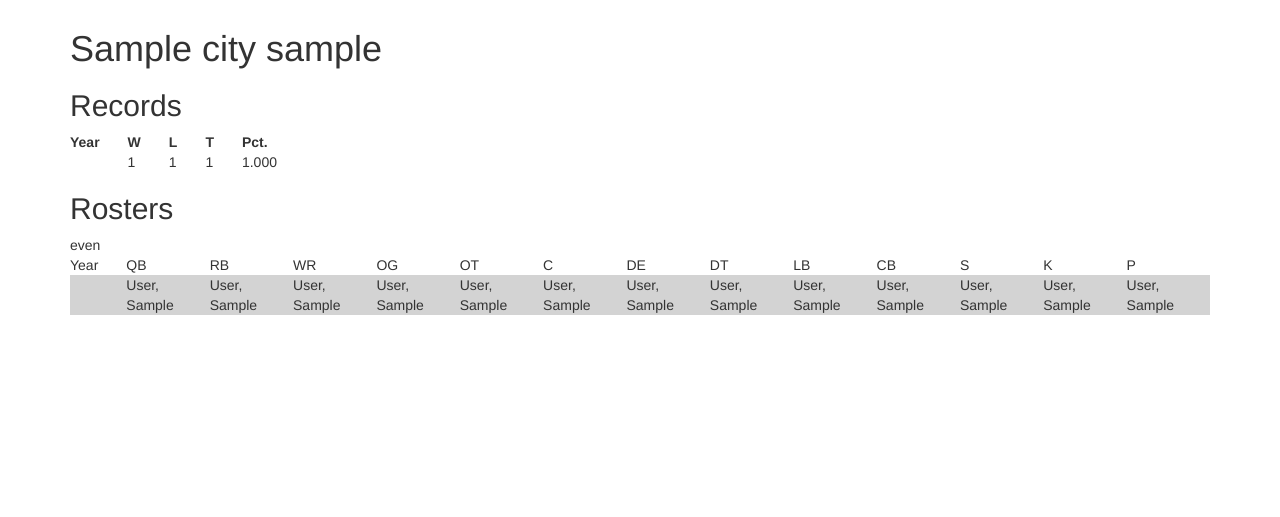
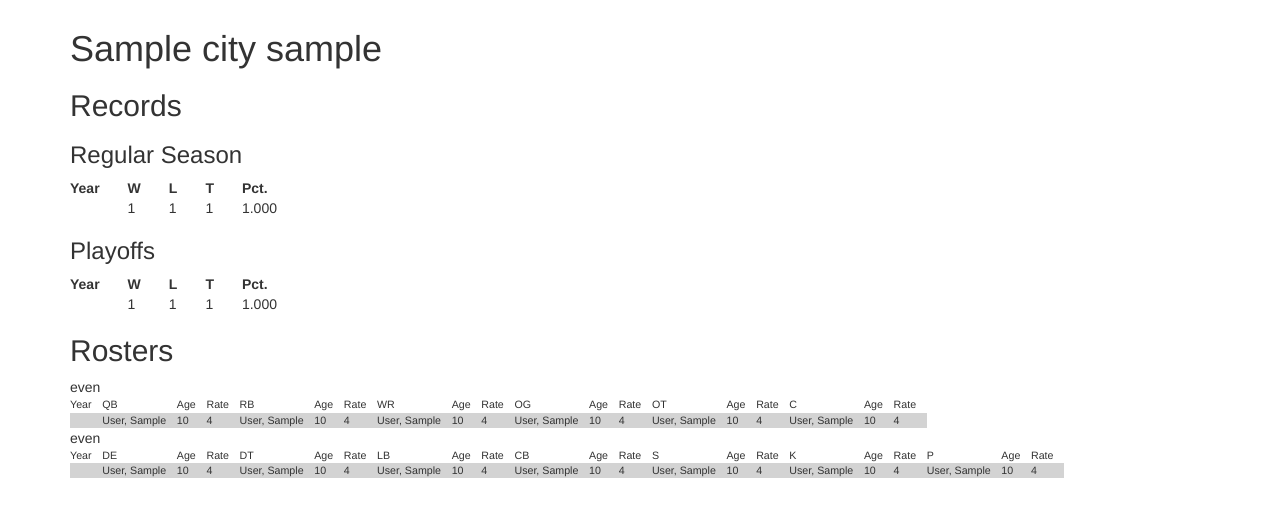
Before and after one commit to gvpeek/django_football, a Django app: page /team/history/1/ in a window 1280 px wide. Shown: the part 51-568 px from the top of the page. Run offline with Django 3.2, Linux system fonts and the light colour scheme; tables that the repository leaves empty hold one stand-in row (values such as "Sample post"); parts of the project's set-up code (start-up, migrations or seed data) failed here and were passed over; some libraries are stand-ins or nearby versions.

Commit message:
#15 restructured roster display and added playoff standings on team history page. Added link to team history on team yearly detail page.

```diff
--- a/django_football/static/css/django_football.css
+++ b/django_football/static/css/django_football.css
@@ -39,3 +39,8 @@ td, th {
 .even {
   background-color: lightgray;
 }
+
+#roster_history td {
+  font-size: 8pt;
+  padding-right: 1em;
+}
--- a/django_football/teams/views.py
+++ b/django_football/teams/views.py
@@ -6,7 +6,7 @@ from django.core.exceptions import ObjectDoesNotExist
 from .models import Team, Roster
 from core.models import Year
 from leagues.models import Game, Schedule, Champions, PlayoffTeams
-from stats.models import GameStats, TeamStats
+from stats.models import GameStats, TeamStats, PlayoffTeamStats
 
 def get_game_outcome(game, team, opponent):
     try:
@@ -78,6 +78,7 @@ def show_team_detail(request, team_id, year):
 def show_team_history(request, team_id):
     team = Team.objects.get(id=team_id)
     team_stats = TeamStats.objects.filter(team=team_id).order_by('year')
+    playoff_stats = PlayoffTeamStats.objects.filter(team=team_id).order_by('year')
     championship_years = [champion.year.year for champion in Champions.objects.select_related().filter(team=team_id)]
     playoff_years = {playoff.year.year : playoff.seed for playoff in PlayoffTeams.objects.select_related().filter(team=team_id)}
     print playoff_years
@@ -87,6 +88,7 @@ def show_team_history(request, team_id):
     context = RequestContext(request, {
             'team' : team,
             'team_stats' : team_stats,
+            'playoff_stats' : playoff_stats,
             'team_rosters' : team_rosters,
             'championship_years' : championship_years,
             'playoff_years' : playoff_years,
--- a/django_football/templates/team_detail.html
+++ b/django_football/templates/team_detail.html
@@ -2,6 +2,7 @@
 {% block content %}
 
 	<h1>{{ team.city }} {{ team.nickname }}</h1>
+    <a href="{% url 'teams.views.show_team_history' team.id %}">Team History</a>
 
     <div id="team_roster">
     <h2>Roster</h2>
--- a/django_football/templates/team_history.html
+++ b/django_football/templates/team_history.html
@@ -7,6 +7,7 @@
 		<h1>{{ team.city }} {{ team.nickname }}</h1>
 
         <h2>Records</h2>
+        <h3>Regular Season</h3>
         <div id="standings_history">
             <table>
                 <tr>
@@ -33,6 +34,32 @@
                 </tr>
             {% endfor %}
             </table>
+            <h3>Playoffs</h3>
+            <table>
+                <tr>
+                    <th>Year</th>
+                    <th>W</th>
+                    <th>L</th>
+                    <th>T</th>
+                    <th>Pct.</th>
+                </tr>
+    		{% for stat in playoff_stats %}
+                {% if stat.year.year in championship_years %}
+                    <tr class="championship">
+                {% else %}
+                    <tr>
+                {% endif %}
+                    {% with stat.year.year as year %}
+                    <th>{{ year }}</th>
+                    <td>{{ stat.wins }}</td>
+                    <td>{{ stat.losses }}</td>
+                    <td>{{ stat.ties }}</td>
+                    <td>{{ stat.pct }}</td>
+                    <td>{{ playoff_years | dictget:year }}</td>
+                    {% endwith %}
+                </tr>
+            {% endfor %}
+            </table>
         </div>
 
         <h2>Rosters</h2>
@@ -40,19 +67,12 @@
             <table>
                 <tr>
                     <td>Year</td>
-                    <td>QB</td>
-                    <td>RB</td>
-                    <td>WR</td>
-                    <td>OG</td>
-                    <td>OT</td>
-                    <td>C</td>
-                    <td>DE</td>
-                    <td>DT</td>
-                    <td>LB</td>
-                    <td>CB</td>
-                    <td>S</td>
-                    <td>K</td>
-                    <td>P</td>
+                    <td>QB</td><td>Age</td><td>Rate</td>
+                    <td>RB</td><td>Age</td><td>Rate</td>
+                    <td>WR</td><td>Age</td><td>Rate</td>
+                    <td>OG</td><td>Age</td><td>Rate</td>
+                    <td>OT</td><td>Age</td><td>Rate</td>
+                    <td>C</td><td>Age</td><td>Rate</td>
                 </tr>
                 {% for roster in team_rosters %}
                     {% cycle 'even' 'odd' as row_style %}
@@ -61,23 +81,44 @@
                     {% else %}
                         <tr class="{{ row_style }}">
                     {% endif %}
-                            <td>{{ roster.year.year }}
-                            <td>{{ roster.qb }}</td>
-                            <td>{{ roster.rb }}</td>
-                            <td>{{ roster.wr }}</td>
-                            <td>{{ roster.og }}</td>
-                            <td>{{ roster.ot }}</td>
-                            <td>{{ roster.c }}</td>
-                            <td>{{ roster.de }}</td>
-                            <td>{{ roster.dt }}</td>
-                            <td>{{ roster.lb }}</td>
-                            <td>{{ roster.cb }}</td>
-                            <td>{{ roster.s }}</td>
-                            <td>{{ roster.k }}</td>
-                            <td>{{ roster.p }}</td>
+                            <td>{{ roster.year.year }}</td>
+                            <td>{{ roster.qb }}</td><td>{{ roster.qb_age }}</td><td>{{ roster.qb_rating }}</td>
+                            <td>{{ roster.rb }}</td><td>{{ roster.rb_age }}</td><td>{{ roster.rb_rating }}</td>
+                            <td>{{ roster.wr }}</td><td>{{ roster.wr_age }}</td><td>{{ roster.wr_rating }}</td>
+                            <td>{{ roster.og }}</td><td>{{ roster.og_age }}</td><td>{{ roster.og_rating }}</td>
+                            <td>{{ roster.ot }}</td><td>{{ roster.ot_age }}</td><td>{{ roster.ot_rating }}</td>
+                            <td>{{ roster.c }}</td><td>{{ roster.c_age }}</td><td>{{ roster.c_rating }}</td>
                         </tr>
                 {% endfor %}
             </table>
+            <table>
+                <tr>
+                    <td>Year</td>
+                    <td>DE</td><td>Age</td><td>Rate</td>
+                    <td>DT</td><td>Age</td><td>Rate</td>
+                    <td>LB</td><td>Age</td><td>Rate</td>
+                    <td>CB</td><td>Age</td><td>Rate</td>
+                    <td>S</td><td>Age</td><td>Rate</td>
+                    <td>K</td><td>Age</td><td>Rate</td>
+                    <td>P</td><td>Age</td><td>Rate</td>
+                </tr>
+                {% for roster in team_rosters %}
+                    {% cycle 'even' 'odd' as row_style %}
+                    {% if roster.year.year in championship_years %}
+                        <tr class="championship {{ row_style }}">
+                    {% else %}
+                        <tr class="{{ row_style }}">
+                    {% endif %}
+                            <td>{{ roster.year.year }}</td>
+                            <td>{{ roster.de }}</td><td>{{ roster.de_age }}</td><td>{{ roster.de_rating }}</td>
+                            <td>{{ roster.dt }}</td><td>{{ roster.dt_age }}</td><td>{{ roster.dt_rating }}</td>
+                            <td>{{ roster.lb }}</td><td>{{ roster.lb_age }}</td><td>{{ roster.lb_rating }}</td>
+                            <td>{{ roster.cb }}</td><td>{{ roster.cb_age }}</td><td>{{ roster.cb_rating }}</td>
+                            <td>{{ roster.s }}</td><td>{{ roster.s_age }}</td><td>{{ roster.s_rating }}</td>
+                            <td>{{ roster.k }}</td><td>{{ roster.k_age }}</td><td>{{ roster.k_rating }}</td>
+                            <td>{{ roster.p }}</td><td>{{ roster.p_age }}</td><td>{{ roster.p_rating }}</td>
+                        </tr>
+                {% endfor %}
         </div>
 	{% endif %}
 
```
Lines whose indentation alone changed are shown as unchanged.
